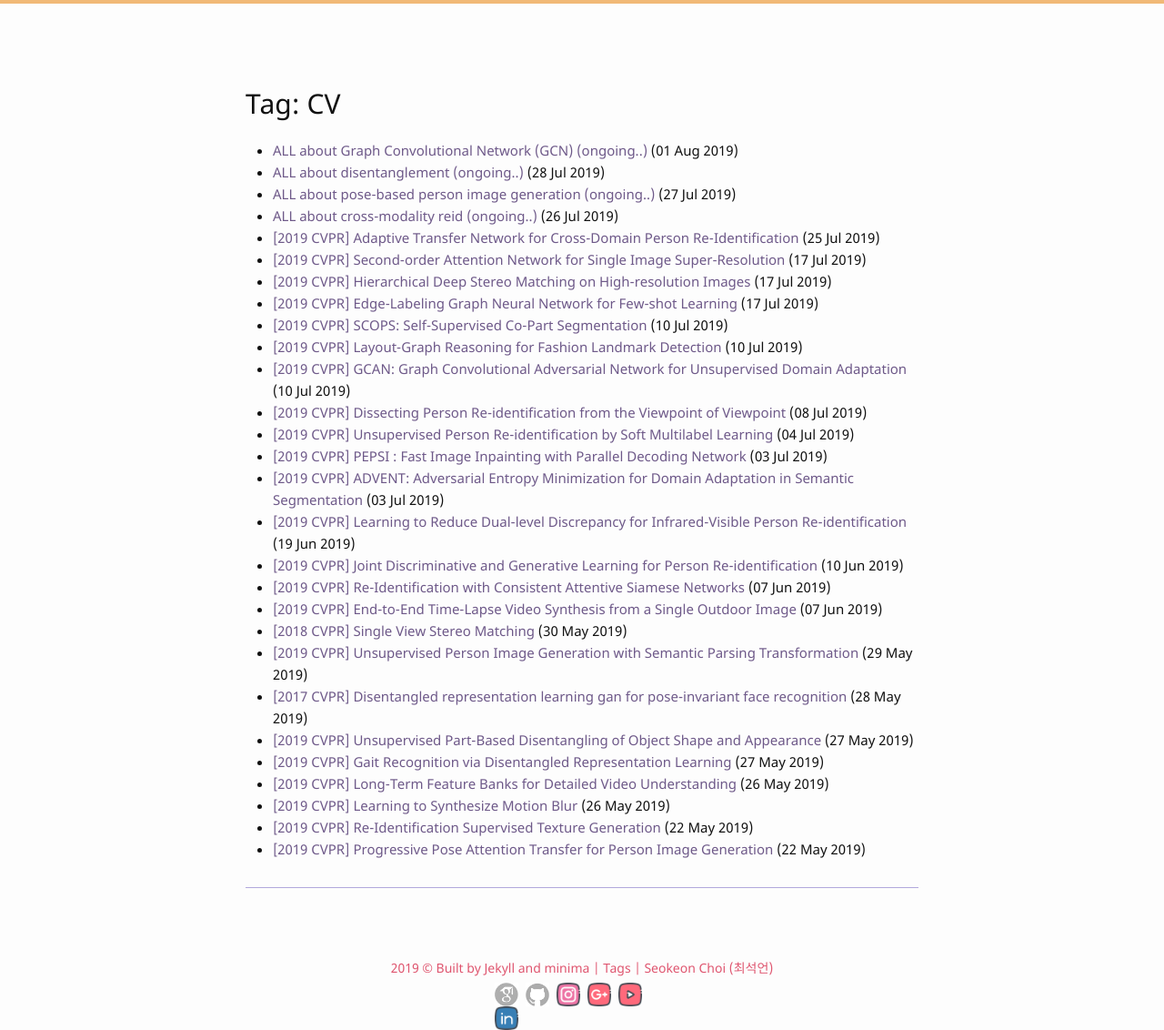
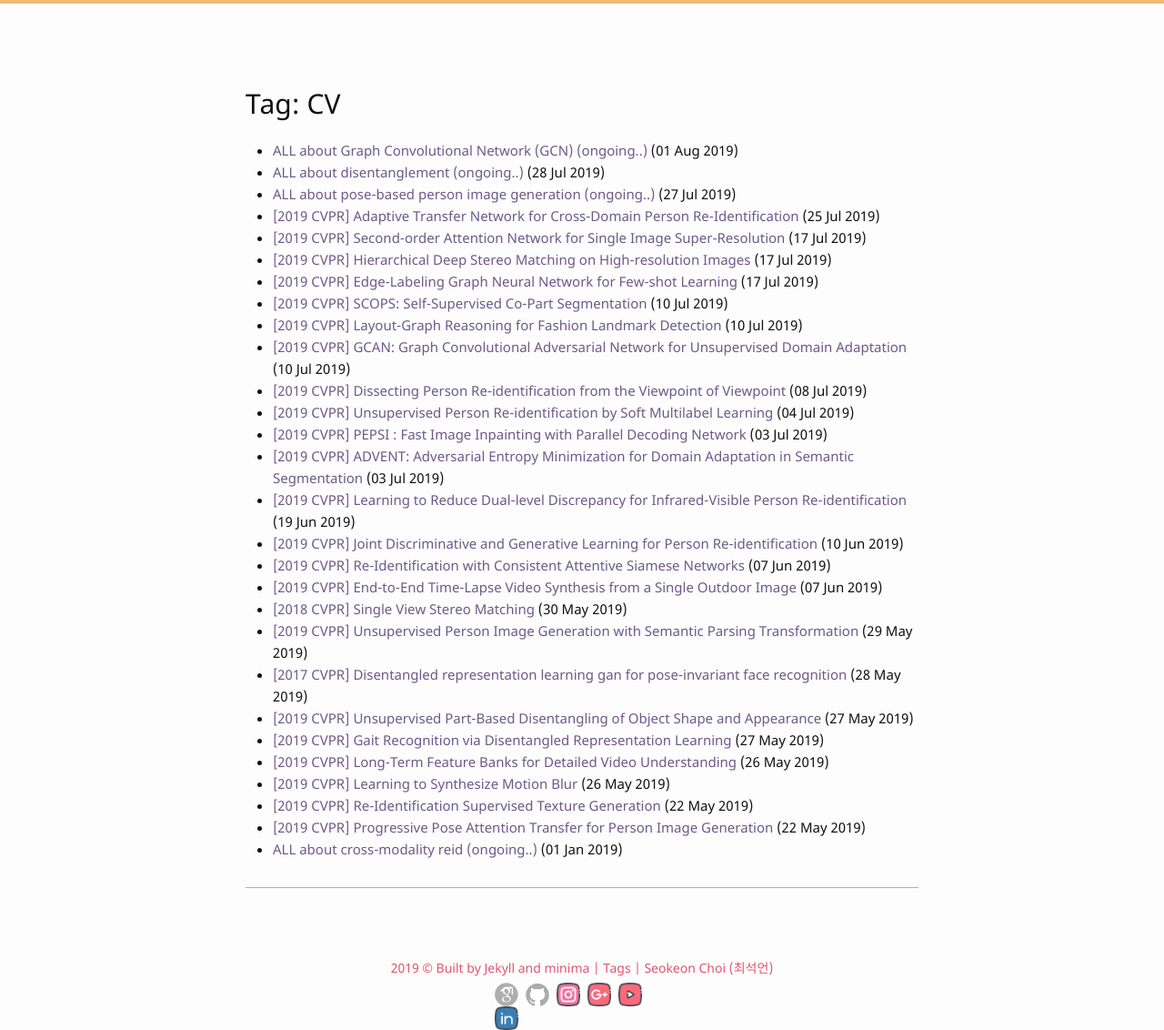
Before and after one commit to bismex/bismex.github.io, a Jekyll site: the page built from tag/CV.md, in a window 1280 px wide and 1132 px high. Shown: the whole window at 91% size. Built offline with Jekyll 4.4.1, drawn with Linux system fonts in a browser that asks for light colours.

Commit message:
Update and rename 2019-07-26-ALL-CM-reid.md to 2019-01-01-ALL-CM-reid.md

```diff
--- a/_posts/2019-07-26-ALL-CM-reid.md
+++ b/_posts/2019-01-01-ALL-CM-reid.md
@@ -1,7 +1,7 @@
 ---
 layout: post
 title: "ALL about cross-modality reid (ongoing..)"
-date: 2019-07-26 12:00:00
+date: 2019-01-01 12:00:00
 tags: CV
 ---
 
```
